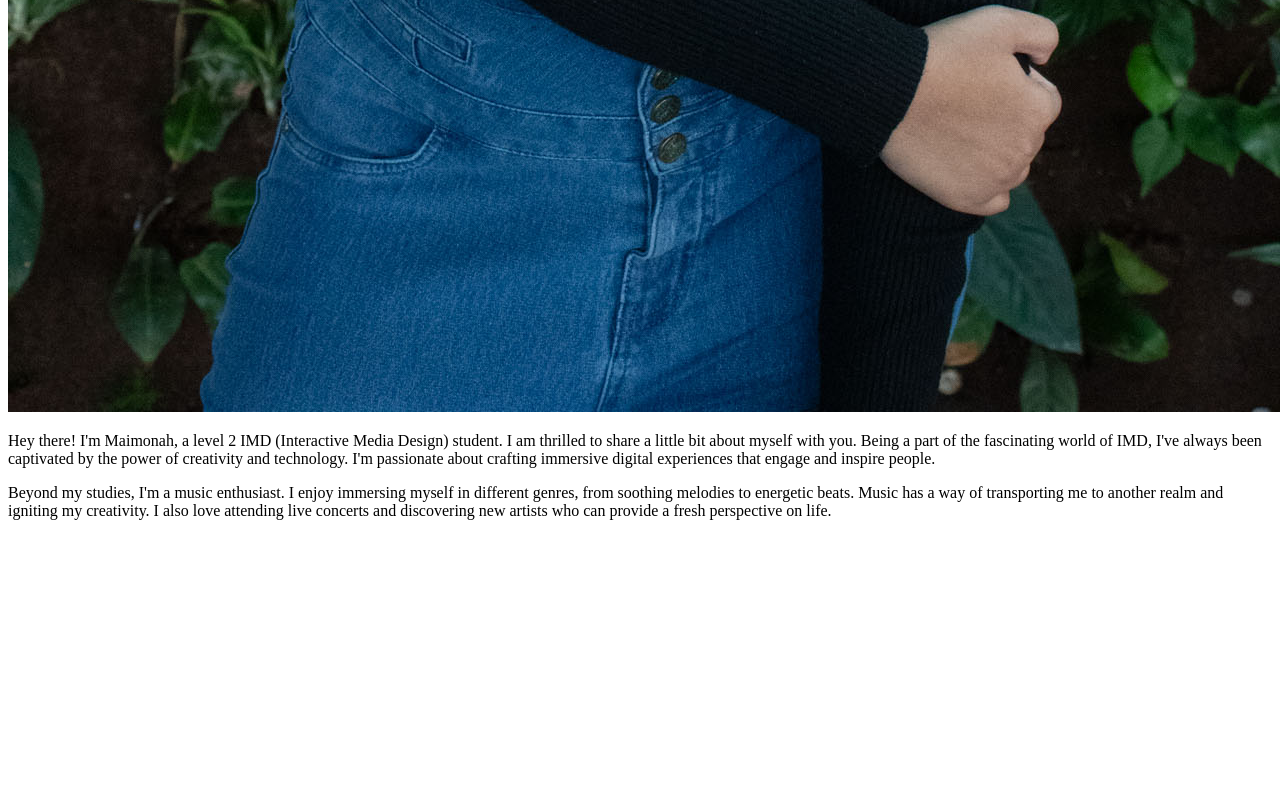
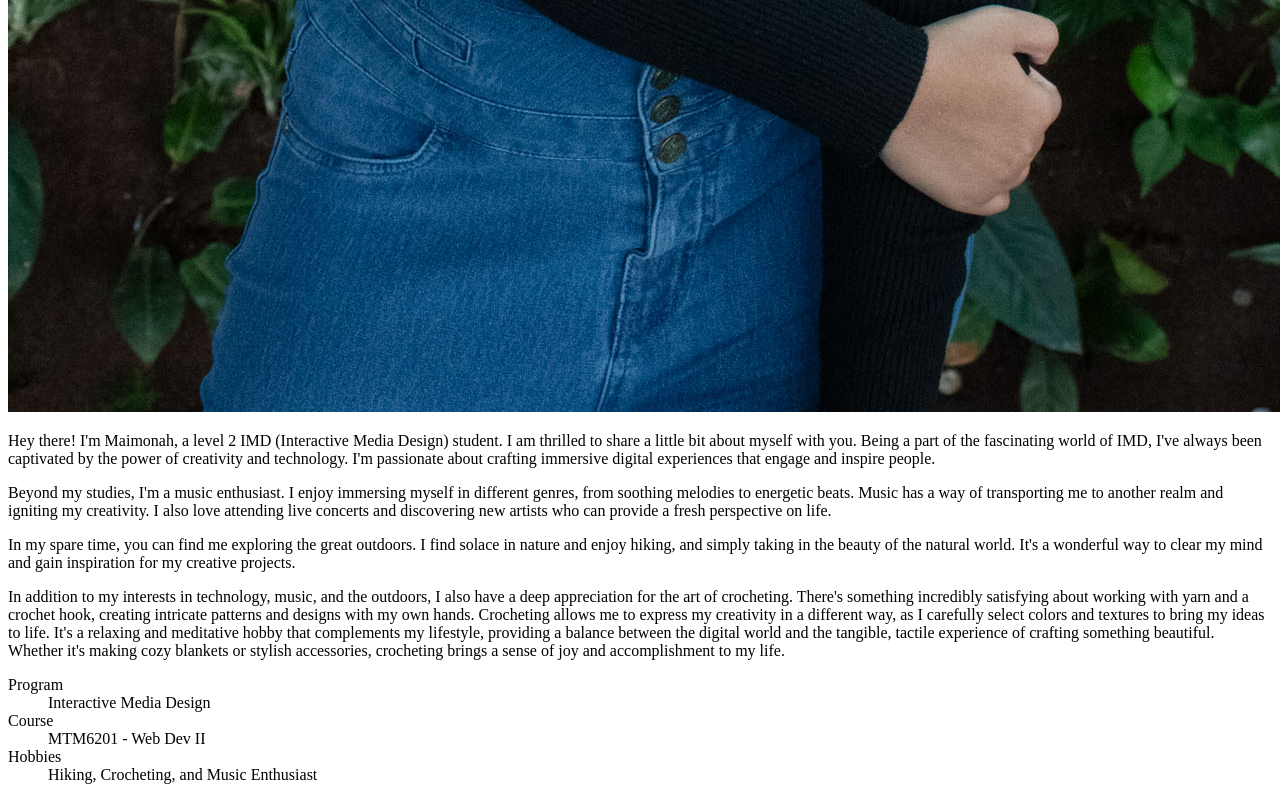
Before and after one commit to maimonahrahaman/mtm6201-week1, a plain HTML site: page index.html in a window 1280 px wide. Shown: the part 1716-2516 px from the top of the page. Before the commit the page ends 2252 px from the top, so only its background shows below. Drawn offline with Linux system fonts and the light colour scheme.

Commit message:
adds description lists

```diff
--- a/index.html
+++ b/index.html
@@ -18,6 +18,22 @@
         <p>
             Beyond my studies, I'm a music enthusiast. I enjoy immersing myself in different genres, from soothing melodies to energetic beats. Music has a way of transporting me to another realm and igniting my creativity. I also love attending live concerts and discovering new artists who can provide a fresh perspective on life.
         </p>
+        <p>
+            In my spare time, you can find me exploring the great outdoors. I find solace in nature and enjoy hiking, and simply taking in the beauty of the natural world. It's a wonderful way to clear my mind and gain inspiration for my creative projects.
+        </p>
+        <p>
+            In addition to my interests in technology, music, and the outdoors, I also have a deep appreciation for the art of crocheting. There's something incredibly satisfying about working with yarn and a crochet hook, creating intricate patterns and designs with my own hands. Crocheting allows me to express my creativity in a different way, as I carefully select colors and textures to bring my ideas to life. It's a relaxing and meditative hobby that complements my lifestyle, providing a balance between the digital world and the tangible, tactile experience of crafting something beautiful. Whether it's making cozy blankets or stylish accessories, crocheting brings a sense of joy and accomplishment to my life.
+        </p>
+        <dl>
+            <dt>Program</dt>
+            <dd>Interactive Media Design</dd>
+
+            <dt>Course</dt>
+            <dd>MTM6201 - Web Dev II</dd>
+
+            <dt>Hobbies</dt>
+            <dd>Hiking, Crocheting, and Music Enthusiast</dd>
+          </dl>
     </div>
 </body>
 </html>
```
